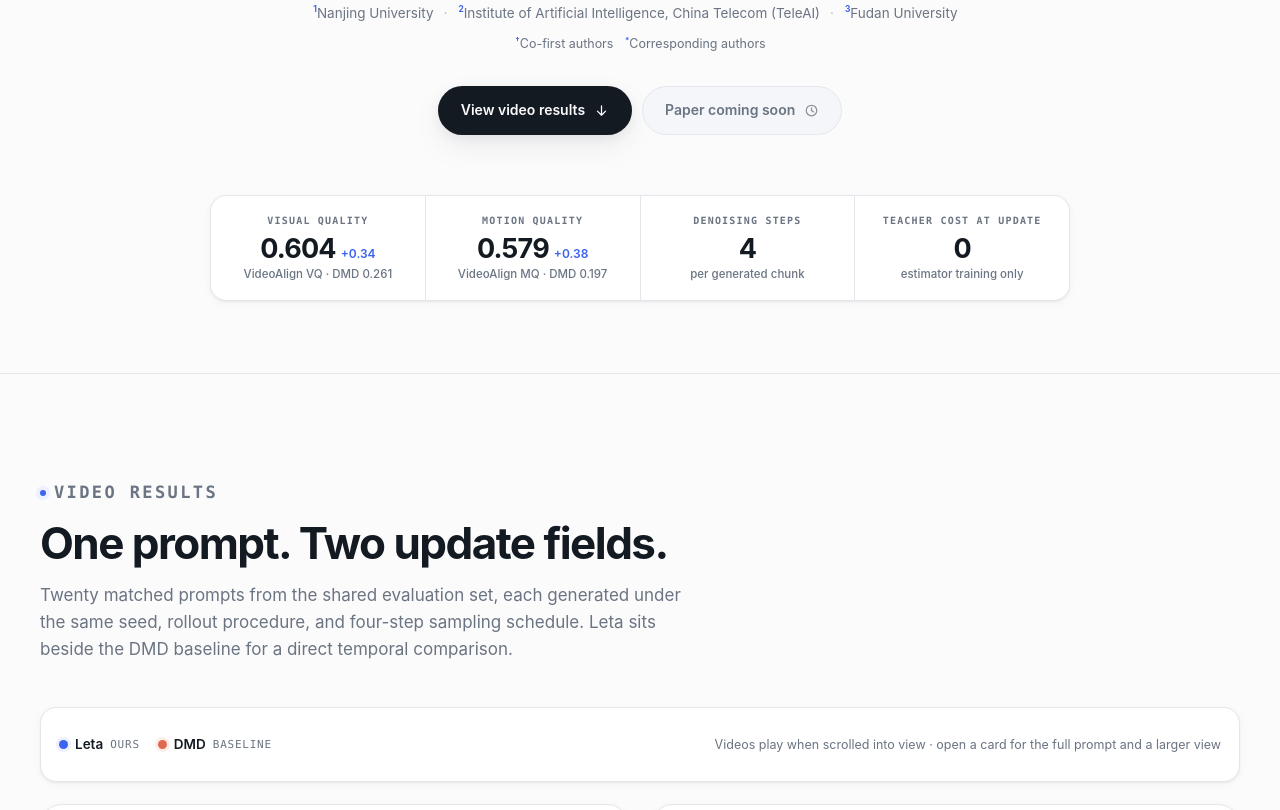
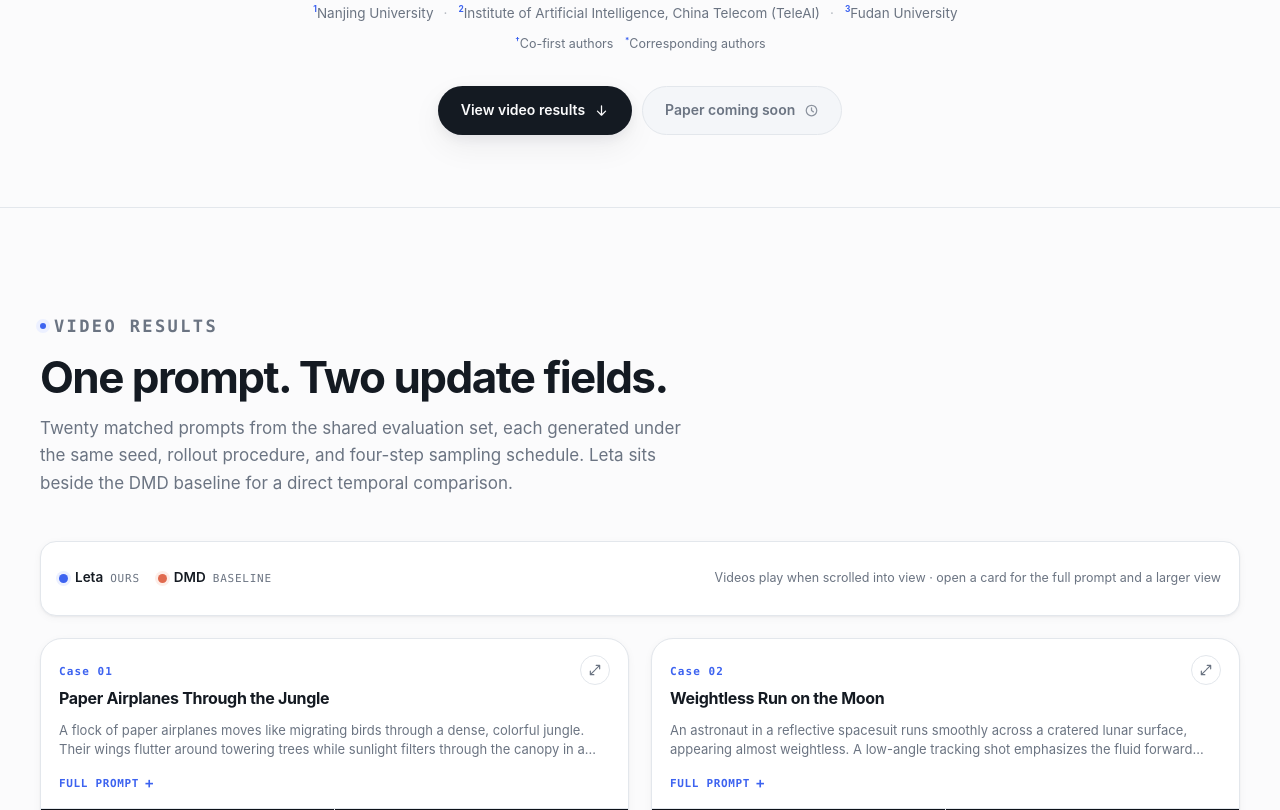
Before and after one commit to SCDZX/Leta, a plain HTML site: page index.html in a window 1280 px wide. Shown: the part 677-1487 px from the top of the page. Drawn offline with Linux system fonts and the light colour scheme; grey boxes are pictures that could not be loaded.

Commit message:
Update index.html

```diff
--- a/index.html
+++ b/index.html
@@ -78,24 +78,6 @@
       </a>
     </div>
 
-    <dl class="metrics">
-      <div class="metric">
-        <dt>Visual quality</dt>
-        <dd>0.604<small>+0.34</small><span class="sub">VideoAlign VQ · DMD 0.261</span></dd>
-      </div>
-      <div class="metric">
-        <dt>Motion quality</dt>
-        <dd>0.579<small>+0.38</small><span class="sub">VideoAlign MQ · DMD 0.197</span></dd>
-      </div>
-      <div class="metric">
-        <dt>Denoising steps</dt>
-        <dd>4<span class="sub">per generated chunk</span></dd>
-      </div>
-      <div class="metric">
-        <dt>Teacher cost at update</dt>
-        <dd>0<span class="sub">estimator training only</span></dd>
-      </div>
-    </dl>
   </div>
 </section>
 
```
